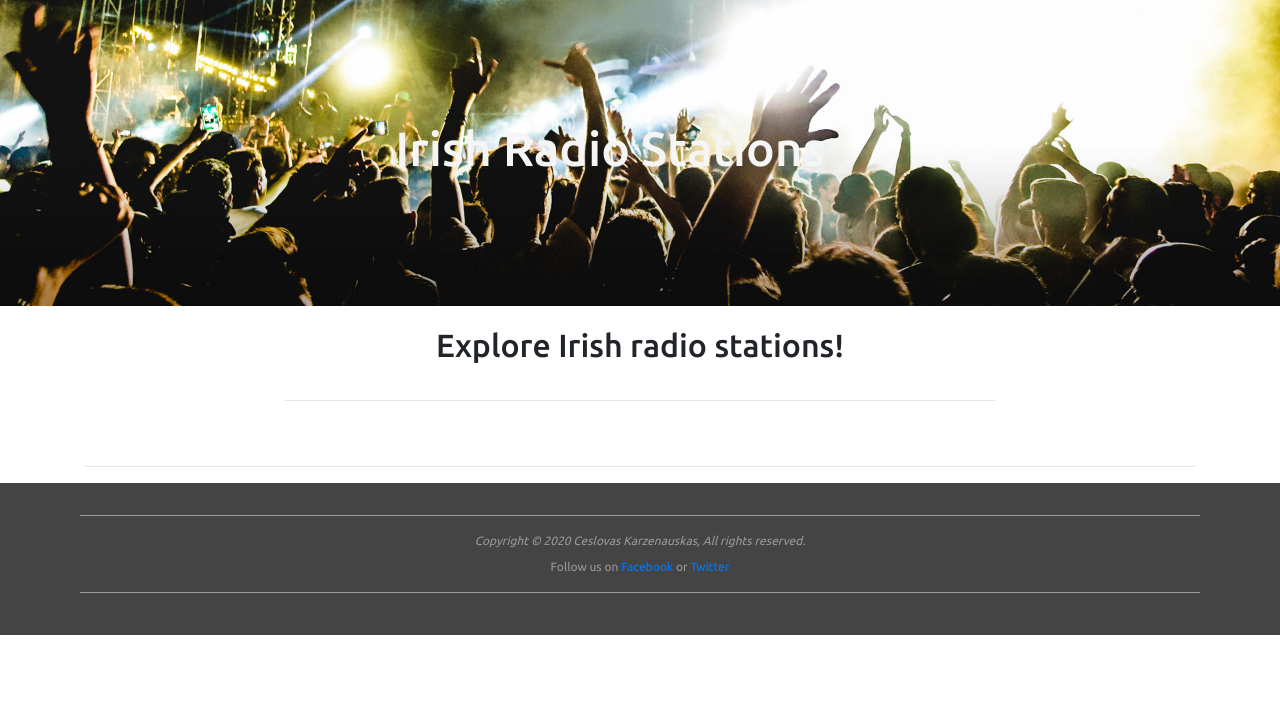
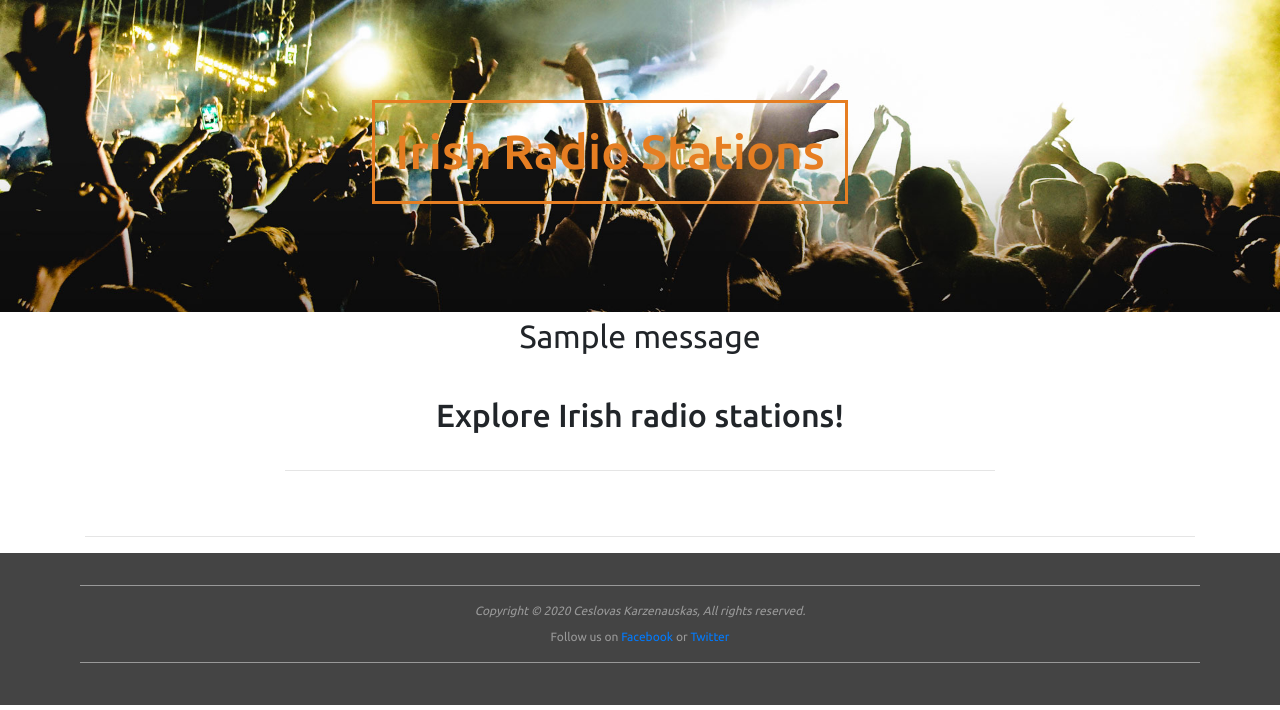
Before and after one commit to jessezauka/radio-stations, a Flask app: page / in a window 1280 px wide. Shown: the part 90-800 px from the top of the page. Run offline with Flask 2, Linux system fonts and the light colour scheme; one stand-in notice (Sample message) is shown; a database or web service that is not in the repository returns one stand-in record (values such as "Sample title"); some libraries are stand-ins or nearby versions.

Commit message:
Flash messages added

```diff
--- a/app.py
+++ b/app.py
@@ -1,12 +1,17 @@
 import os
 if os.path.exists("env.py"):
     import env
-from flask import Flask, render_template, redirect, url_for, request
+from flask import Flask, render_template, redirect, url_for, request, flash
 from flask_pymongo import PyMongo
 from bson.objectid import ObjectId
 
 app = Flask(__name__)
 app.config["MONGO_URI"] = os.environ.get('MONGO_URI')
+
+app.config.update(
+    TESTING=True,
+    SECRET_KEY=b'_5#y2L"F4Q8z\n\xec]/'
+)
 
 mongo = PyMongo(app)
 
@@ -56,6 +61,7 @@ def insert_station():
                            "radio_genre": "radio_genre"
                        }
                    })
+    flash("Your station successfully added", "info")
     return redirect(url_for('get_station'))
 
 @app.route('/edit_station/<station_id>')
@@ -77,12 +83,14 @@ def update_station(station_id):
         'radio_description': request.form.get('radio_description'),
         'radio_stream': request.form.get('radio_stream')
     })
+    flash("Your station successfully edited", "info")
     return redirect(url_for('get_station'))
 
 
 @app.route('/delete_station/<station_id>')
 def delete_station(station_id):
     mongo.db.station.remove({'_id': ObjectId(station_id)})
+    flash("Your station successfully deleted", "info")
     return redirect(url_for('get_station'))
 
 
--- a/static/css/style.css
+++ b/static/css/style.css
@@ -74,6 +74,17 @@ button[type="submit"] {
   -moz-transition: all 0.35s ease-in-out;
   -webkit-transition: all 0.35s ease-in-out;
   -o-transition: all 0.35s ease-in-out;
+}
+
+.heading-1 {
+   font-size: 3rem;
+    color: #e67e22;
+    border-style: solid
+}
+
+.flash {
+    text-align: center;
+    font-size: 2rem;
 }
 
 .text {
--- a/templates/index.html
+++ b/templates/index.html
@@ -1,7 +1,17 @@
 {% extends 'base.html' %} {% block content %}
 
+<!-- Flash message -->
+    {% with messages = get_flashed_messages () %}
+        {% if messages %}
+            {%  for msg in messages %}
+                <div class="flash">
+                    <p>{{ msg }}</p>
+                </div>
+            {% endfor %}
+        {% endif %}
+    {% endwith %}
 
-<!-- Why do you have col-md-6???? -->
+    <!-- Why do you have col-md-6???? -->
 <div class="container-fluid">
 	<div class="row">
         <!-- This div is uncloses -->
```
Also changed, not shown: templates/edit_station.html (+10 -0 lines).
